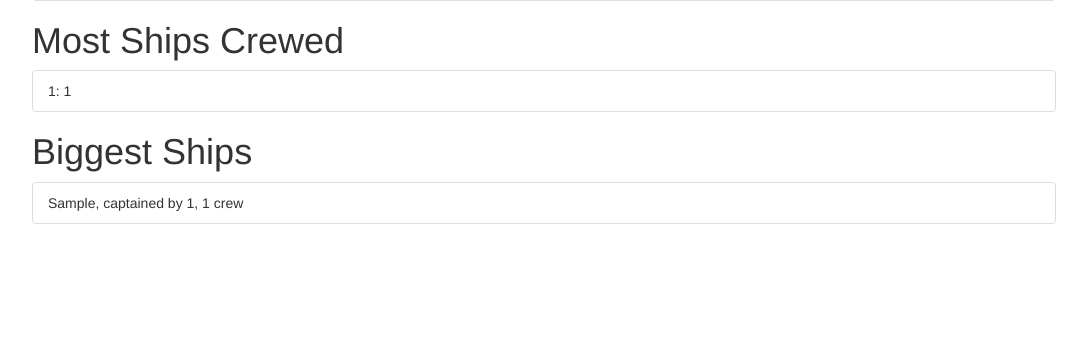
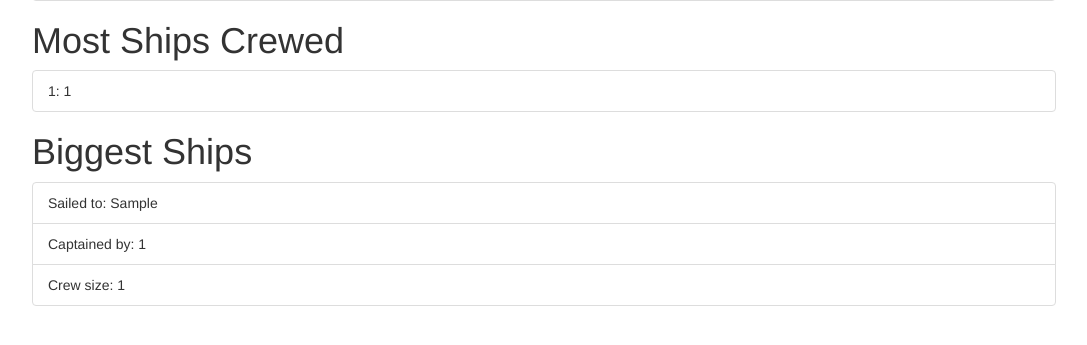
Before and after one commit to Sahil5/LunchShip, a Flask app: page /leaderboards in a window 1280 px wide. Shown: the part 181-526 px from the top of the page, without its empty margins (96-1183 px from the left). Run offline with Flask 2, Linux system fonts and the light colour scheme; tables that the repository leaves empty hold one stand-in row (values such as "Sample post"); parts of the project's set-up code (start-up, migrations or seed data) failed here and were passed over; some libraries are stand-ins or nearby versions.

Commit message:
Changed format of biggest ship award

```diff
--- a/templates/leaderboards.html
+++ b/templates/leaderboards.html
@@ -21,7 +21,13 @@
     <ol class="list-group">
         {% for destination, captain, count in biggest_ships %}
             <li class="list-group-item">
-                {{destination}}, captained by {{captain}}, {{count}} crew
+                Sailed to: {{destination}}
+            </li>
+            <li class="list-group-item">
+                Captained by: {{captain}}
+            </li>
+            <li class="list-group-item">
+                Crew size: {{count}}
             </li>
         {% endfor %}
     </ol>
```
